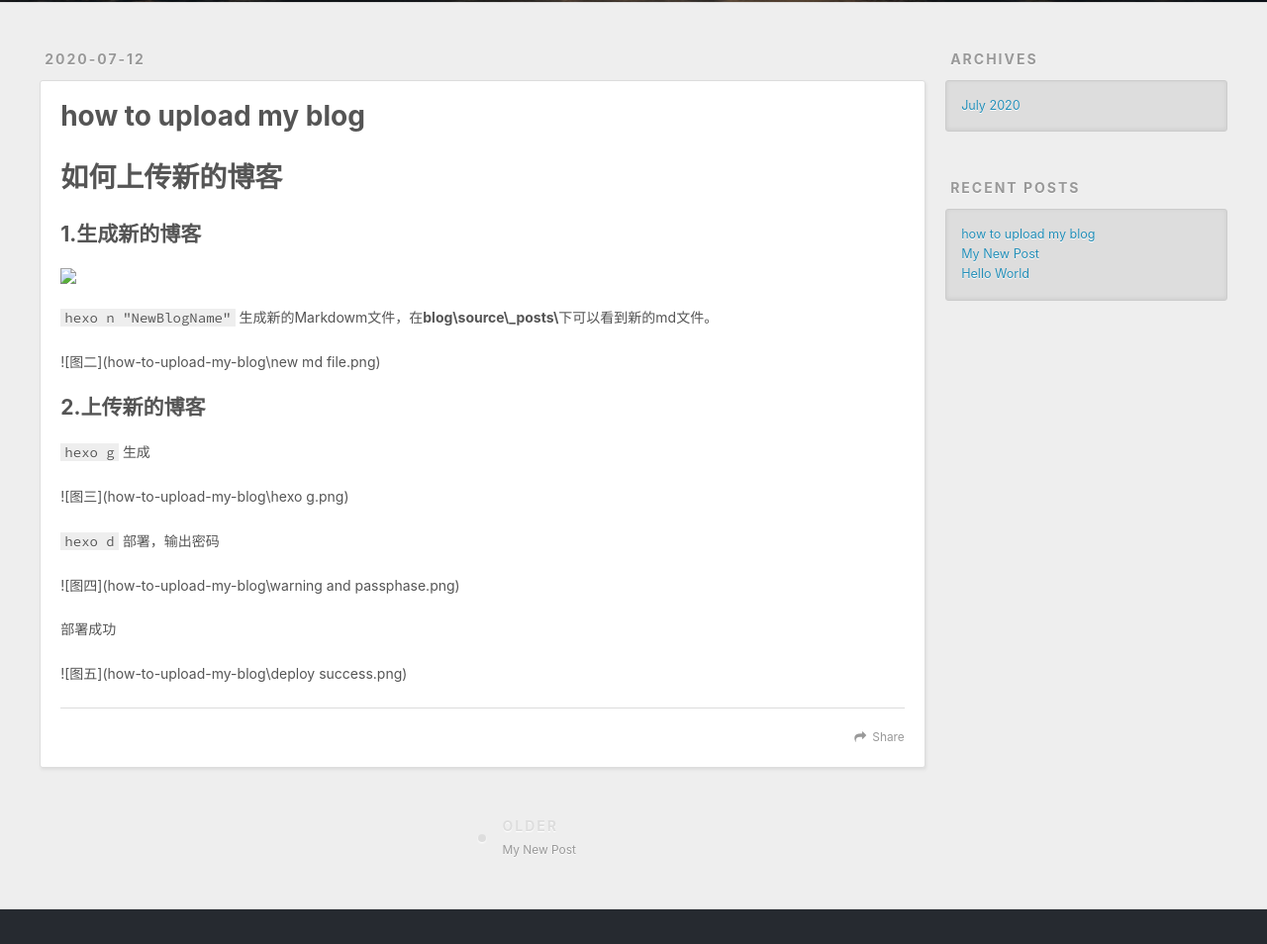
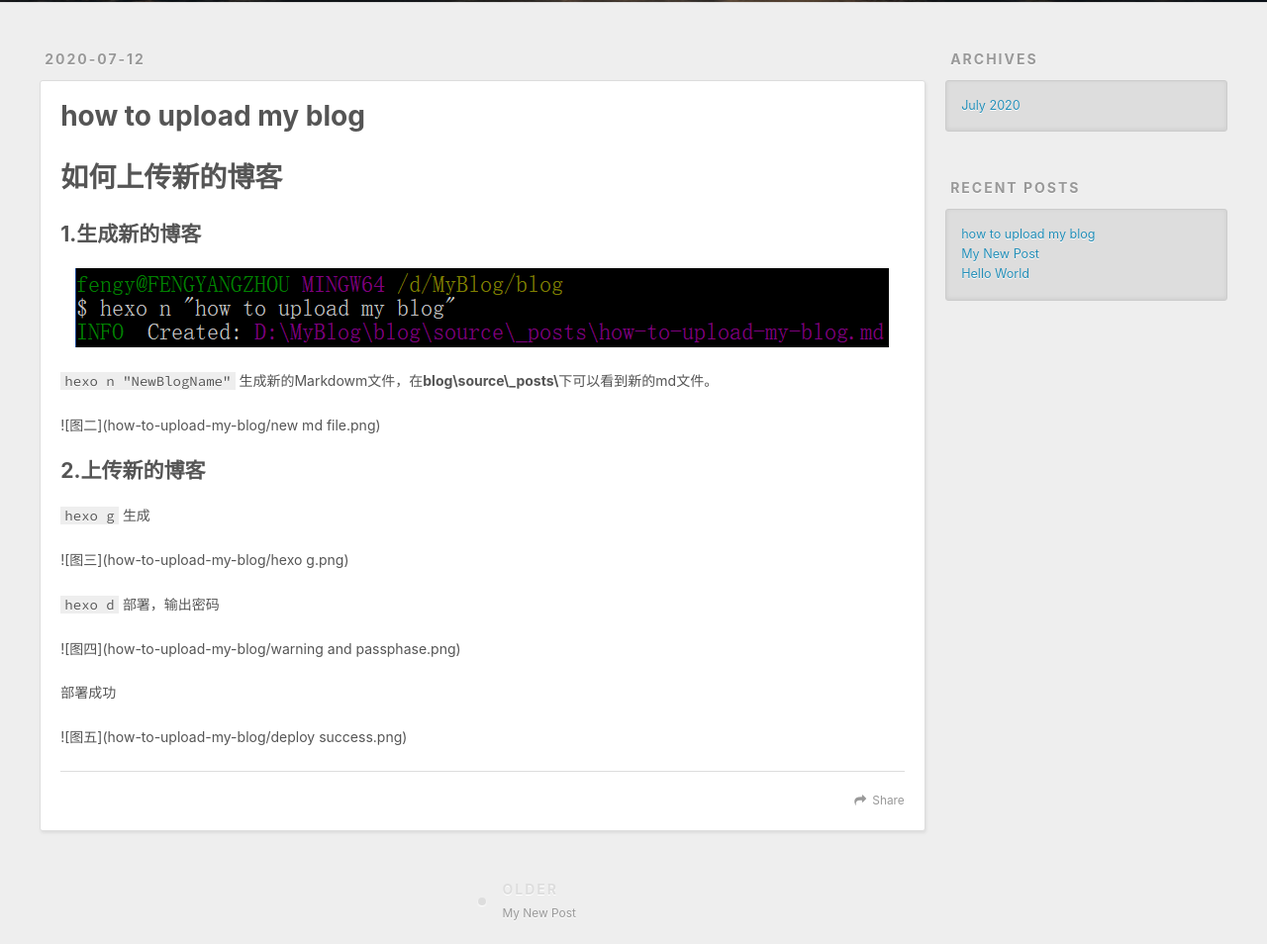
Before and after one commit to JoeDylon/JoeDylon.github.io, a plain HTML site: page 2020/07/12/how-to-upload-my-blog/index.html in a window 1280 px wide. Shown: the part 298-1252 px from the top of the page at 99% size. Drawn offline with nearby package versions, Linux system fonts and the light colour scheme.

Commit message:
Site updated: 2020-07-12 17:42:38

```diff
--- a/2020/07/12/how-to-upload-my-blog/index.html
+++ b/2020/07/12/how-to-upload-my-blog/index.html
@@ -7,19 +7,19 @@
 
   <title>how to upload my blog | Hexo</title>
   <meta name="viewport" content="width=device-width, initial-scale=1, maximum-scale=1">
-  <meta name="description" content="如何上传新的博客1.生成新的博客  hexo n &quot;NewBlogName&quot;    生成新的Markdowm文件，在blog\source\_posts\下可以看到新的md文件。 ![图二](how-to-upload-my-blog\new md file.png) 2.上传新的博客hexo g    生成 ![图三](how-to-upload-my-blog\hexo g">
+  <meta name="description" content="如何上传新的博客1.生成新的博客  hexo n &quot;NewBlogName&quot;    生成新的Markdowm文件，在blog\source\_posts\下可以看到新的md文件。 ![图二](how-to-upload-my-blog&#x2F;new md file.png) 2.上传新的博客hexo g    生成 ![图三](how-to-upload-my-blog&#x2F;hexo g">
 <meta property="og:type" content="article">
 <meta property="og:title" content="how to upload my blog">
 <meta property="og:url" content="http://yoursite.com/2020/07/12/how-to-upload-my-blog/index.html">
 <meta property="og:site_name" content="Hexo">
-<meta property="og:description" content="如何上传新的博客1.生成新的博客  hexo n &quot;NewBlogName&quot;    生成新的Markdowm文件，在blog\source\_posts\下可以看到新的md文件。 ![图二](how-to-upload-my-blog\new md file.png) 2.上传新的博客hexo g    生成 ![图三](how-to-upload-my-blog\hexo g">
+<meta property="og:description" content="如何上传新的博客1.生成新的博客  hexo n &quot;NewBlogName&quot;    生成新的Markdowm文件，在blog\source\_posts\下可以看到新的md文件。 ![图二](how-to-upload-my-blog&#x2F;new md file.png) 2.上传新的博客hexo g    生成 ![图三](how-to-upload-my-blog&#x2F;hexo g">
 <meta property="og:locale" content="en_US">
-<meta property="og:image" content="http://yoursite.com/2020/07/12/how-to-upload-my-blog/how-to-upload-my-blog/hexo%20new.png">
+<meta property="og:image" content="http://yoursite.com/2020/07/12/how-to-upload-my-blog/hexo%20new.png">
 <meta property="article:published_time" content="2020-07-12T09:19:49.000Z">
-<meta property="article:modified_time" content="2020-07-12T09:25:22.089Z">
+<meta property="article:modified_time" content="2020-07-12T09:42:06.061Z">
 <meta property="article:author" content="John Doe">
 <meta name="twitter:card" content="summary">
-<meta name="twitter:image" content="http://yoursite.com/2020/07/12/how-to-upload-my-blog/how-to-upload-my-blog/hexo%20new.png">
+<meta name="twitter:image" content="http://yoursite.com/2020/07/12/how-to-upload-my-blog/hexo%20new.png">
 
     <link rel="alternate" href="/atom.xml" title="Hexo" type="application/atom+xml">
 
@@ -90,21 +90,21 @@
 
     <div class="article-entry" itemprop="articleBody">
 
-        <h1 id="如何上传新的博客"><a href="#如何上传新的博客" class="headerlink" title="如何上传新的博客"></a>如何上传新的博客</h1><h2 id="1-生成新的博客"><a href="#1-生成新的博客" class="headerlink" title="1.生成新的博客"></a>1.生成新的博客</h2><img src="how-to-upload-my-blog/hexo new.png">
+        <h1 id="如何上传新的博客"><a href="#如何上传新的博客" class="headerlink" title="如何上传新的博客"></a>如何上传新的博客</h1><h2 id="1-生成新的博客"><a href="#1-生成新的博客" class="headerlink" title="1.生成新的博客"></a>1.生成新的博客</h2><img src="/2020/07/12/how-to-upload-my-blog/hexo new.png">
 
 <p><code>hexo n &quot;NewBlogName&quot;</code>    生成新的Markdowm文件，在<strong>blog\source\_posts\</strong>下可以看到新的md文件。</p>
-<p>![图二](how-to-upload-my-blog\new md file.png)</p>
+<p>![图二](how-to-upload-my-blog/new md file.png)</p>
 <h2 id="2-上传新的博客"><a href="#2-上传新的博客" class="headerlink" title="2.上传新的博客"></a>2.上传新的博客</h2><p><code>hexo g</code>    生成</p>
-<p>![图三](how-to-upload-my-blog\hexo g.png)</p>
+<p>![图三](how-to-upload-my-blog/hexo g.png)</p>
 <p><code>hexo d</code>    部署，输出密码</p>
-<p>![图四](how-to-upload-my-blog\warning and passphase.png)</p>
+<p>![图四](how-to-upload-my-blog/warning and passphase.png)</p>
 <p>部署成功</p>
-<p>![图五](how-to-upload-my-blog\deploy success.png)</p>
+<p>![图五](how-to-upload-my-blog/deploy success.png)</p>
 
 
     </div>
     <footer class="article-footer">
-      <a data-url="http://yoursite.com/2020/07/12/how-to-upload-my-blog/" data-id="ckciucj7r0000bwqt4oyg83jt" class="article-share-link">Share</a>
+      <a data-url="http://yoursite.com/2020/07/12/how-to-upload-my-blog/" data-id="ckciw2zkl0001koqta7xd3oko" class="article-share-link">Share</a>
 
 
     </footer>
```
Also changed, not shown: 2020/07/11/hello-world/index.html (+1 -1 lines), 2020/07/12/My-New-Post/index.html (+2 -2 lines), index.html (+8 -8 lines).
